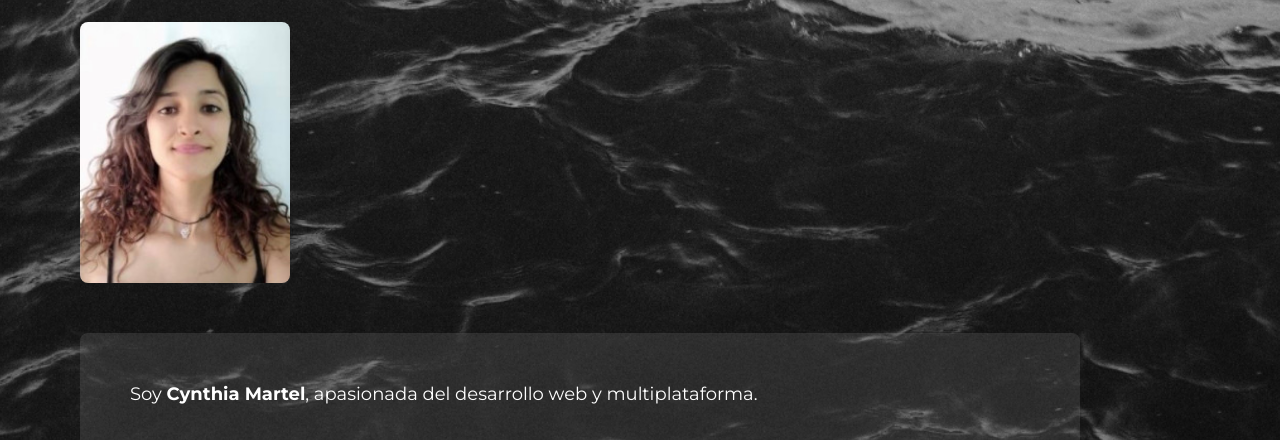
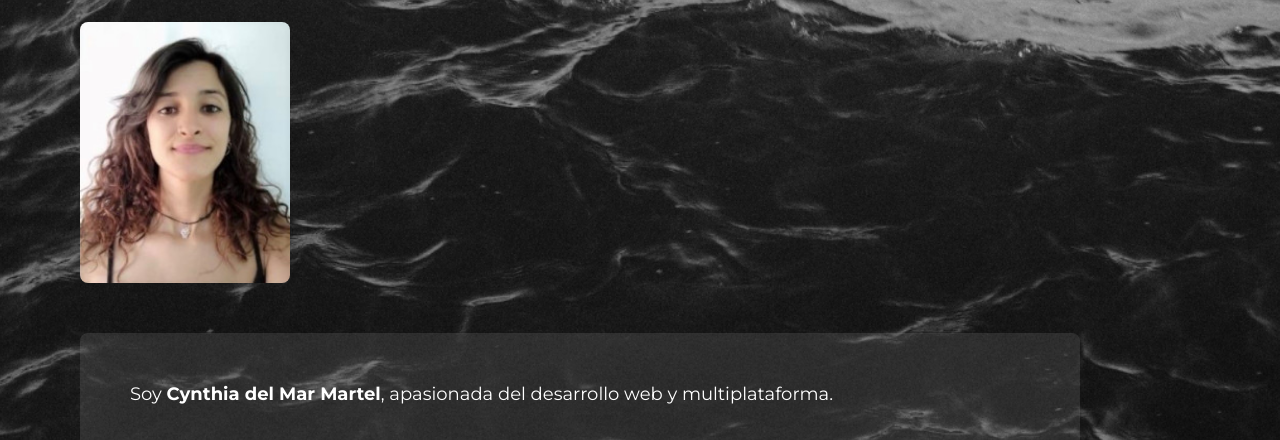
Before and after one commit to CynthiaMartel/CynthiaMartel.github.io, a plain HTML site: page index.html in a window 1280 px wide. Shown: the part 311-751 px from the top of the page. Drawn offline with Linux system fonts and the light colour scheme.

Commit message:
Update index.html

```diff
--- a/index.html
+++ b/index.html
@@ -43,7 +43,7 @@
                             <section class="contenedor-sobremi">
                                 <img src="imagenes/cyn_foto_cv_250.jpeg" alt="Foto Cynthia Martel" height="200">
                                 <section class="texto-sobremi">
-                                    <p>Soy <strong>Cynthia Martel</strong>, apasionada del desarrollo web y multiplataforma.</p>
+                                    <p>Soy <strong>Cynthia del Mar Martel</strong>, apasionada del desarrollo web y multiplataforma.</p>
 
                                     <!-- <p>Creativa y muy curiosa desde que tengo uso de razón, en mi tiempo libre escribo y trabajo en un proyector personal sobre cine
                                     Recibiendo clases desde pequeña en piano, y ahora autodidacta en otros instrumentos como el bajo y la batería.</p>
```
